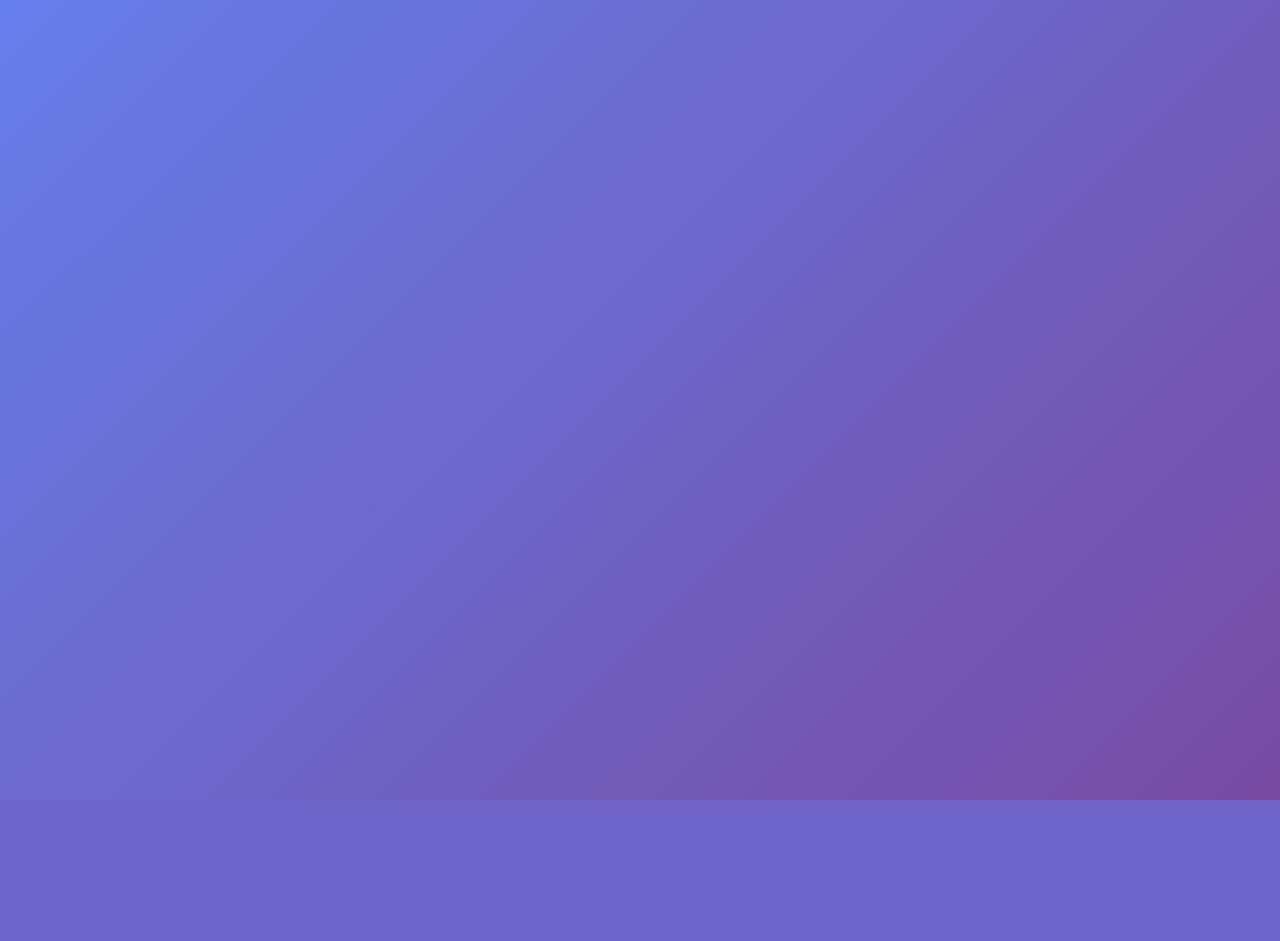
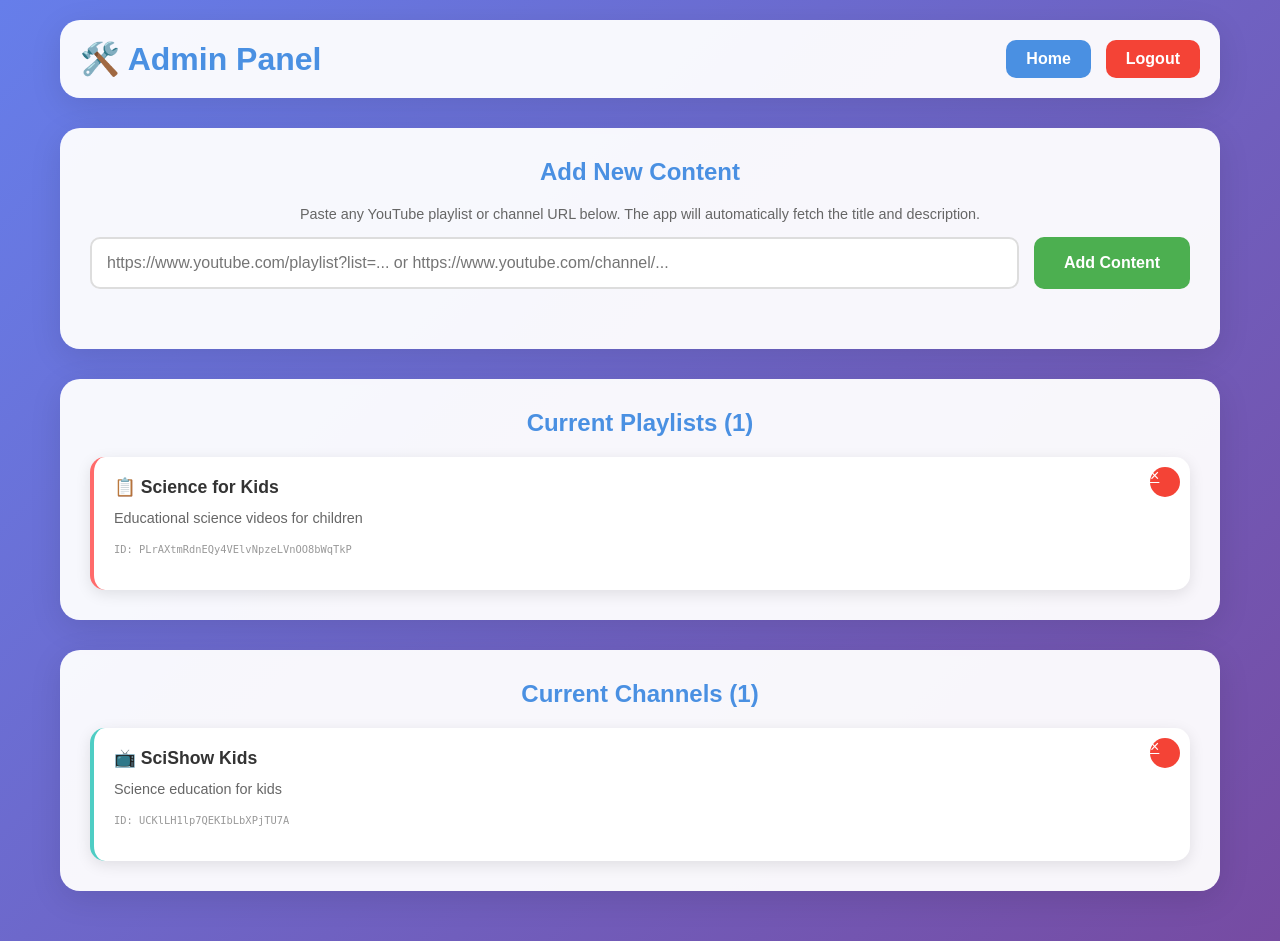
Before and after one commit to kpretz/kid-safe-youtube, a Flask app: page /admin in a window 1280 px wide. Before the commit the page ends 800 px from the top, so only its background shows below. Run offline with Flask 3, Linux system fonts and the light colour scheme; the visitor is signed in with stand-in values (Sample User, id 1).

Commit message:
Update admin.html

```diff
--- a/templates/admin.html
+++ b/templates/admin.html
@@ -226,4 +226,86 @@
             }
 
             .add-form {
-                flex-direction: column
+                flex-direction: column;
+            }
+
+            .add-form input {
+                min-width: auto;
+            }
+        }
+    </style>
+</head>
+<body>
+    <div class="container">
+        <div class="header">
+            <h1>🛠️ Admin Panel</h1>
+            <div class="header-actions">
+                <a href="/" class="home-btn">Home</a>
+                <a href="/admin/logout" class="logout-btn">Logout</a>
+            </div>
+        </div>
+
+        <!-- Flash messages -->
+        {% with messages = get_flashed_messages(with_categories=true) %}
+            {% if messages %}
+                {% for category, message in messages %}
+                    <div class="alert alert-{{ 'error' if category == 'error' else 'success' }}">
+                        {{ message }}
+                    </div>
+                {% endfor %}
+            {% endif %}
+        {% endwith %}
+
+        <div class="admin-section">
+            <h2 class="section-title">Add New Content</h2>
+            <div class="help-text">
+                Paste any YouTube playlist or channel URL below. The app will automatically fetch the title and description.
+            </div>
+            <form method="POST" action="/admin/add" class="add-form">
+                <input type="url" name="url" placeholder="https://www.youtube.com/playlist?list=... or https://www.youtube.com/channel/..." required>
+                <button type="submit" class="add-btn">Add Content</button>
+            </form>
+        </div>
+
+        <div class="admin-section">
+            <h2 class="section-title">Current Playlists ({{ playlists|length }})</h2>
+            {% if playlists %}
+                <div class="content-grid">
+                    {% for playlist in playlists %}
+                    <div class="content-card playlist-card">
+                        <a href="/admin/remove/playlist/{{ playlist.id }}" class="remove-btn" onclick="return confirm('Remove this playlist?')">&times;</a>
+                        <div class="content-title">📋 {{ playlist.title }}</div>
+                        <div class="content-description">{{ playlist.description }}</div>
+                        <div class="content-id">ID: {{ playlist.id }}</div>
+                    </div>
+                    {% endfor %}
+                </div>
+            {% else %}
+                <div class="empty-state">
+                    No playlists added yet. Add some above!
+                </div>
+            {% endif %}
+        </div>
+
+        <div class="admin-section">
+            <h2 class="section-title">Current Channels ({{ channels|length }})</h2>
+            {% if channels %}
+                <div class="content-grid">
+                    {% for channel in channels %}
+                    <div class="content-card channel-card">
+                        <a href="/admin/remove/channel/{{ channel.id }}" class="remove-btn" onclick="return confirm('Remove this channel?')">&times;</a>
+                        <div class="content-title">📺 {{ channel.title }}</div>
+                        <div class="content-description">{{ channel.description }}</div>
+                        <div class="content-id">ID: {{ channel.id }}</div>
+                    </div>
+                    {% endfor %}
+                </div>
+            {% else %}
+                <div class="empty-state">
+                    No channels added yet. Add some above!
+                </div>
+            {% endif %}
+        </div>
+    </div>
+</body>
+</html>
```
